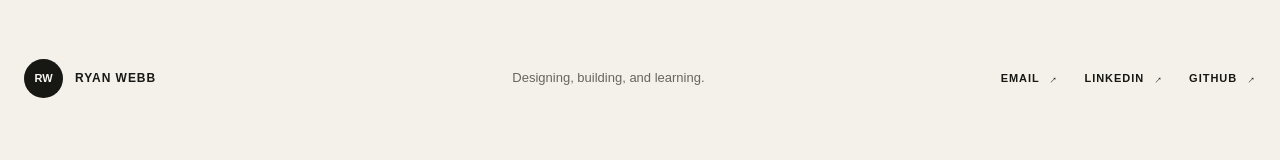
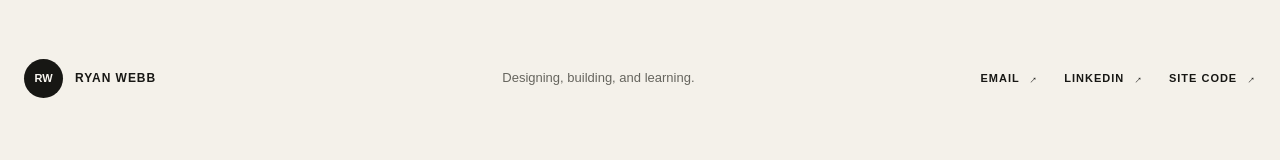
Before and after one commit to Rebelord/Ryan-Webb-Portfolio, a Next.js app: page / in a window 1280 px wide. Shown: the part 7744-7904 px from the top of the page. Built offline with nearby package versions, Linux system fonts and the light colour scheme; no server answers.

Commit message:
Link directly to portfolio source

```diff
--- a/app/page.tsx
+++ b/app/page.tsx
@@ -348,7 +348,7 @@ export default function Home() {
         <div className="social-links">
           <a href="mailto:hello@ryandwebb.com">Email <Arrow diagonal /></a>
           <a href="https://www.linkedin.com/in/ryandwebb" target="_blank" rel="noreferrer">LinkedIn <Arrow diagonal /></a>
-          <a href="https://github.com/Rebelord" target="_blank" rel="noreferrer">GitHub <Arrow diagonal /></a>
+          <a href="https://github.com/Rebelord/Ryan-Webb-Portfolio" target="_blank" rel="noreferrer">Site code <Arrow diagonal /></a>
         </div>
         <p className="copyright">© {new Date().getFullYear()} Ryan Webb</p>
       </footer>
```
